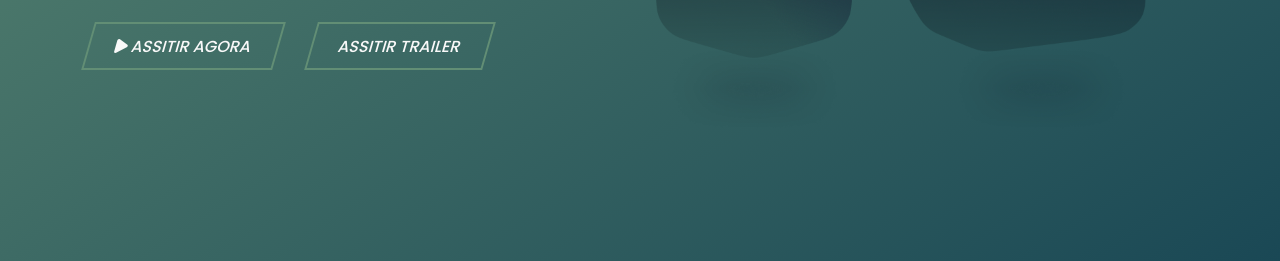
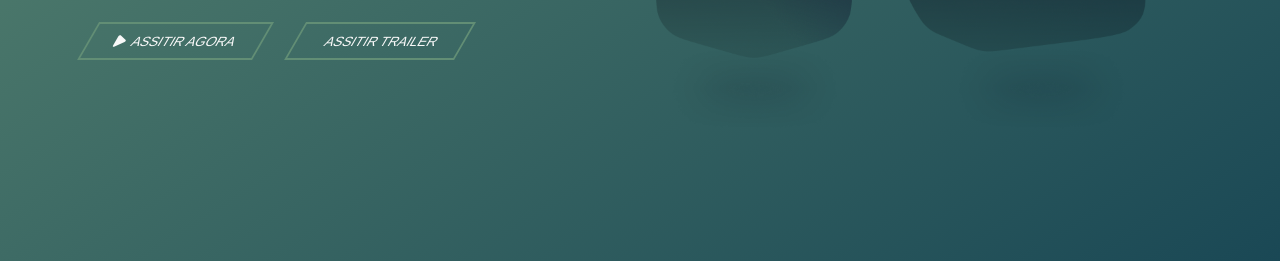
Before and after one commit to Bruno-Luna/a-viagem-de-chihiro, a plain HTML site: page index.html in a window 1280 px wide. Shown: the part 555-816 px from the top of the page. Drawn offline with Linux system fonts and the light colour scheme.

Commit message:
trocando a '.class' pela tag 'button'

```diff
--- a/assets/style.css
+++ b/assets/style.css
@@ -115,9 +115,9 @@ main .container .texto-botoes .botoes{
 
 }
 
-main .container .texto-botoes .botoes .btn {
+main .container .texto-botoes .botoes button {
     padding: .6rem 1.6rem;
-    transform:skew(-16deg);
+    transform:skew(-30deg);
     background-color: transparent;
     border: 2px solid #628e75;
     cursor: pointer;
@@ -125,18 +125,19 @@ main .container .texto-botoes .botoes .btn {
     transition: .7s ease-in-out;
 
 }
-main .container .texto-botoes .botoes .btn:hover {
+main .container .texto-botoes .botoes button:hover {
     background-color: #628e75;
 }
 
-main .container .texto-botoes .botoes .btn i {
-
+main .container .texto-botoes .botoes button i {
+    color: var(--texto);
 }
 
-main .container .texto-botoes .botoes .btn a{
-    font-weight: 500;
+main .container .texto-botoes .botoes button a{
+    margin-left: .2rem;
     color: var(--texto);
-    transform:skew(0deg);
+    transform:skew(60deg);
+
 }
 
 
@@ -148,4 +149,5 @@ main .container .ilustracao img{
     max-width:70vw;
     max-height:60vh;
 
+
 }
--- a/index.html
+++ b/index.html
@@ -2,7 +2,7 @@
 <html lang="pt-br">
 <head>
     <meta charset="UTF-8">
-    <meta http-equiv="X-UA-Compatible" content="IE=edge">
+    <meta https-equiv="X-UA-Compatible" content="IE=edge">
     <meta name="viewport" content="width=device-width, initial-scale=1.0">
     <link rel="stylesheet" href="assets/style.css">
     <link rel="stylesheet" href="assets/reset.css">
@@ -51,13 +51,14 @@
                     </span>
                 </div>
                 <div class="botoes">
-                    <div class="btn">
-                        <i class="fas fa-play"> </i>
-                        <a href="https://www.netflix.com/br/title/60023642" target="_blank"> ASSITIR AGORA </a>
-                    </div>
-                    <div class="btn">
-                        <a href="https://www.youtube.com/watch?v=SgZI655GgHk&t=13s" target="_blank"> ASSITIR TRAILER</a>
-                    </div>
+                        <button class="play">
+                            <i class="fas fa-play"> </i>
+                            <a href="https://www.netflix.com/br/title/60023642" target="_blank"> ASSITIR AGORA </a>
+                        </button>
+
+                        <button class="trailer">
+                             <a href="https://www.youtube.com/watch?v=SgZI655GgHk&t=13s" target="_blank"> ASSITIR TRAILER</a>
+                        </button>
                 </div>
             </div>
             <div class="ilustracao">
```
